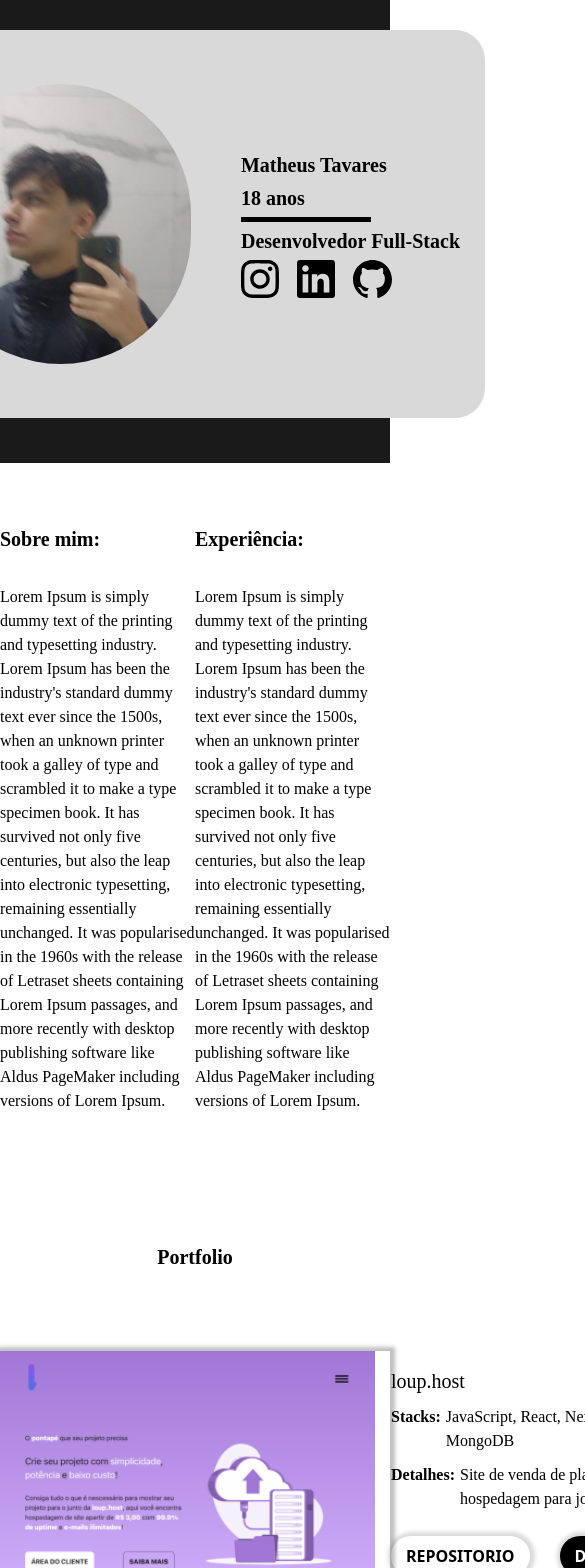
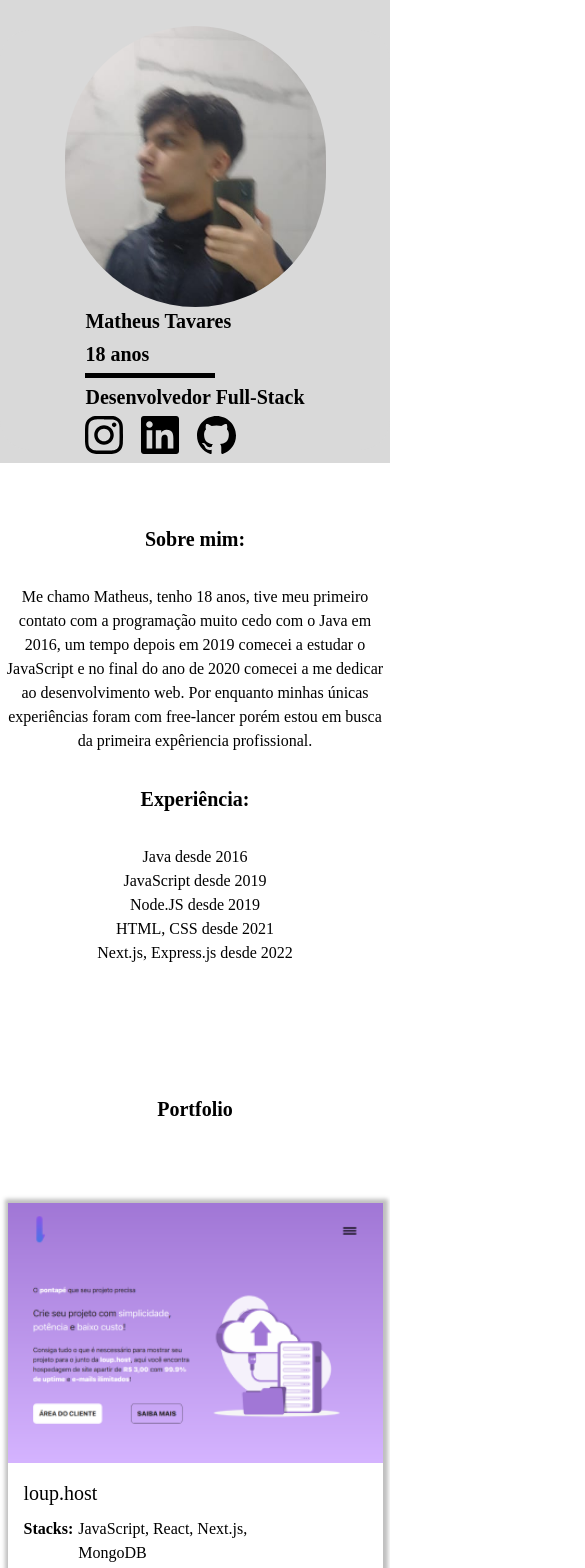
Before and after one commit to tavaresmatheusz/matheustavares.me, a Next.js app: page / in a window 390 px wide. Shown: the top 1568 px of the page, 585 px wide, since content can reach past the window. Built offline with nearby package versions, Linux system fonts and the light colour scheme.

Commit message:
Meta tags & atualizações no css

```diff
--- a/components/Infos.tsx
+++ b/components/Infos.tsx
@@ -1,14 +1,18 @@
 const Infos = (): JSX.Element => {
     return (
     <div className="container mx-auto py-[30px]">
-        <div className="flex flex-row md:flex-col md:justify-center">
-            <div className="flex flex-col w-1/2">
+        <div className="flex md:flex-row flex-col justify-evenly">
+            <div className="flex flex-col text-center md:text-left justify-center">
                 <h2 className="py-8 text-black font-['Poppins'] text-xl font-bold">Sobre mim:</h2>
-                <p className="text-black font-['Poppins'] text-s max-w-[650px]">Lorem Ipsum is simply dummy text of the printing and typesetting industry. Lorem Ipsum has been the industry's standard dummy text ever since the 1500s, when an unknown printer took a galley of type and scrambled it to make a type specimen book. It has survived not only five centuries, but also the leap into electronic typesetting, remaining essentially unchanged. It was popularised in the 1960s with the release of Letraset sheets containing Lorem Ipsum passages, and more recently with desktop publishing software like Aldus PageMaker including versions of Lorem Ipsum.</p>
+                <p className="text-black font-['Poppins'] text-s max-w-[650px]">Me chamo Matheus, tenho 18 anos, tive meu primeiro contato com a programação muito cedo com o Java em 2016, um tempo depois em 2019 comecei a estudar o JavaScript e no final do ano de 2020 comecei a me dedicar ao desenvolvimento web. Por enquanto minhas únicas experiências foram com free-lancer porém estou em busca da primeira expêriencia profissional.</p>
             </div>
-            <div className="flex flex-col w-1/2">
+            <div className="flex flex-col  text-center md:text-left justify-center">
                 <h2 className="py-8 text-black font-['Poppins'] text-xl font-bold">Experiência:</h2>
-                <p className="text-black font-['Poppins'] text-s max-w-[650px]">Lorem Ipsum is simply dummy text of the printing and typesetting industry. Lorem Ipsum has been the industry's standard dummy text ever since the 1500s, when an unknown printer took a galley of type and scrambled it to make a type specimen book. It has survived not only five centuries, but also the leap into electronic typesetting, remaining essentially unchanged. It was popularised in the 1960s with the release of Letraset sheets containing Lorem Ipsum passages, and more recently with desktop publishing software like Aldus PageMaker including versions of Lorem Ipsum.</p>
+                <p className="text-black font-['Poppins'] text-s max-w-[650px]">Java desde 2016</p>
+                <p className="text-black font-['Poppins'] text-s max-w-[650px]">JavaScript desde 2019</p>
+                <p className="text-black font-['Poppins'] text-s max-w-[650px]">Node.JS desde 2019</p>
+                <p className="text-black font-['Poppins'] text-s max-w-[650px]">HTML, CSS desde 2021</p>
+                <p className="text-black font-['Poppins'] text-s max-w-[650px]">Next.js, Express.js desde 2022</p>
             </div>
         </div>
     </div>
--- a/components/Matheus.tsx
+++ b/components/Matheus.tsx
@@ -6,9 +6,9 @@ import GitHub from "./svg/GitHub";
 
 const Matheus = (): JSX.Element => {
     return (
-    <div className="bg-[#1A1A1A] h-[463px] flex justify-center">
-        <div className="bg-[#D9D9D9] flex justify-center w-[783px] h-[388px] items-center rounded-[30px] mt-[30px]">
-            <div className="w-[580px] h-[253px] flex justify-center flex-row items-center gap-x-[50px]">
+    <div className="md:bg-[#1A1A1A] bg-[#D9D9D9] h-[463px] flex justify-center">
+        <div className="bg-[#D9D9D9] flex justify-center w-[783px] md:h-[388px] h-[420px] items-center rounded-[30px] mt-[30px]">
+            <div className="md:w-[580px] w-[100%] md:h-[253px] h-[100%] flex justify-center md:flex-row flex-col items-center md:gap-x-[50px]">
                 <Image src={"/profile.png"} alt={"Matheus Tavares"} width={261} height={273} quality={"100%"} className="rounded-full"/>
                 <div className="flex flex-col gap-y-[5px]">
                     <h2 className="font-['Poppins'] text-xl font-bold text-black">Matheus Tavares</h2>
--- a/components/Portfolio.tsx
+++ b/components/Portfolio.tsx
@@ -7,7 +7,7 @@ const Portfolio = (): JSX.Element => {
 
         <div className="flex flex-row justify-evenly flex-wrap py-[80px] w-[100%] gap-y-[20px] ">
 
-            <div className="flex flex-row shadow-[1px_0px_4px_4px_rgba(0,0,0,0.25)]">
+            <div className="flex md:flex-row flex-col shadow-[1px_0px_4px_4px_rgba(0,0,0,0.25)]">
                 <Image src={"/sites/loupsite.png"} width={375} height={260} quality={100}/>
                 <div className="box-border h-[260px] w-[353px] p-4 flex flex-col gap-y-[10px]">
                     <h2 className="font-['Poppins'] text-xl text-black">loup.host</h2>
@@ -28,7 +28,7 @@ const Portfolio = (): JSX.Element => {
                 </div>
             </div>
 
-            <div className="flex flex-row shadow-[1px_0px_4px_4px_rgba(0,0,0,0.25)]">
+            <div className="flex md:flex-row flex-col shadow-[1px_0px_4px_4px_rgba(0,0,0,0.25)]">
                 <Image src={"/sites/cardex.png"} width={375} height={260} quality={100}/>
                 <div className="box-border h-[260px] w-[353px] p-4 flex flex-col gap-y-[10px]">
                     <h2 className="font-['Poppins'] text-xl text-black">CarDex</h2>
@@ -49,7 +49,7 @@ const Portfolio = (): JSX.Element => {
                 </div>
             </div>
 
-            <div className="flex flex-row shadow-[1px_0px_4px_4px_rgba(0,0,0,0.25)]">
+            <div className="flex md:flex-row flex-col shadow-[1px_0px_4px_4px_rgba(0,0,0,0.25)]">
                 <Image src={"/sites/sst.png"} width={375} height={260} quality={100}/>
                 <div className="box-border h-[260px] w-[353px] p-4 flex flex-col gap-y-[10px]">
                     <h2 className="font-['Poppins'] text-xl text-black">SST Egenharia</h2>
--- a/pages/index.tsx
+++ b/pages/index.tsx
@@ -9,6 +9,12 @@ const Home: NextPage = () => {
   return (
     <>
       <Head>
+        <meta charSet="UTF-8"/>
+        <meta name="viewport" content="initial-scale=1.0, width=device-width" />
+        <meta httpEquiv="X-UA-Compatible" content="ie=edge"/>
+        <meta name="description" content="18 anos, desenvolvedor full-stack"/>
+        <link rel="canonical" href="https://matheustavares.me"/>
+
         <title>Matheus Tavares</title>
       </Head>
 
```
